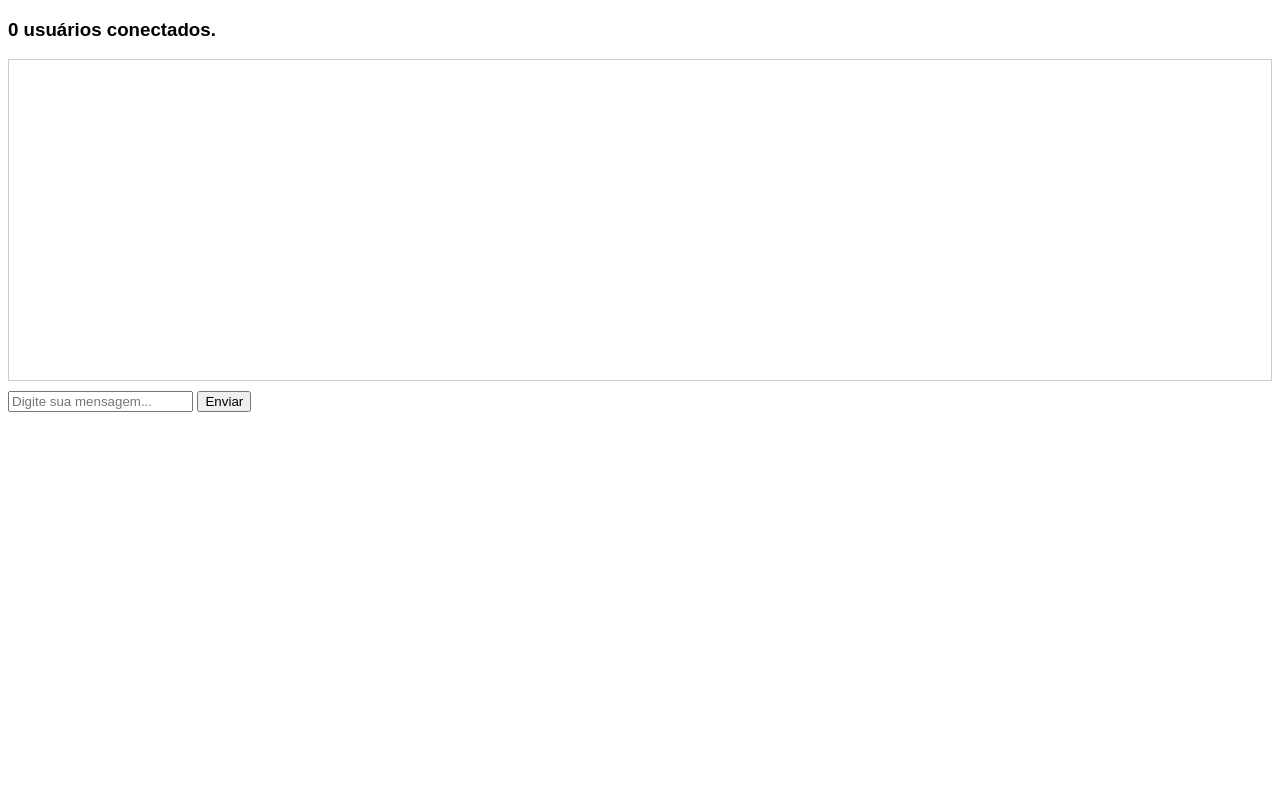
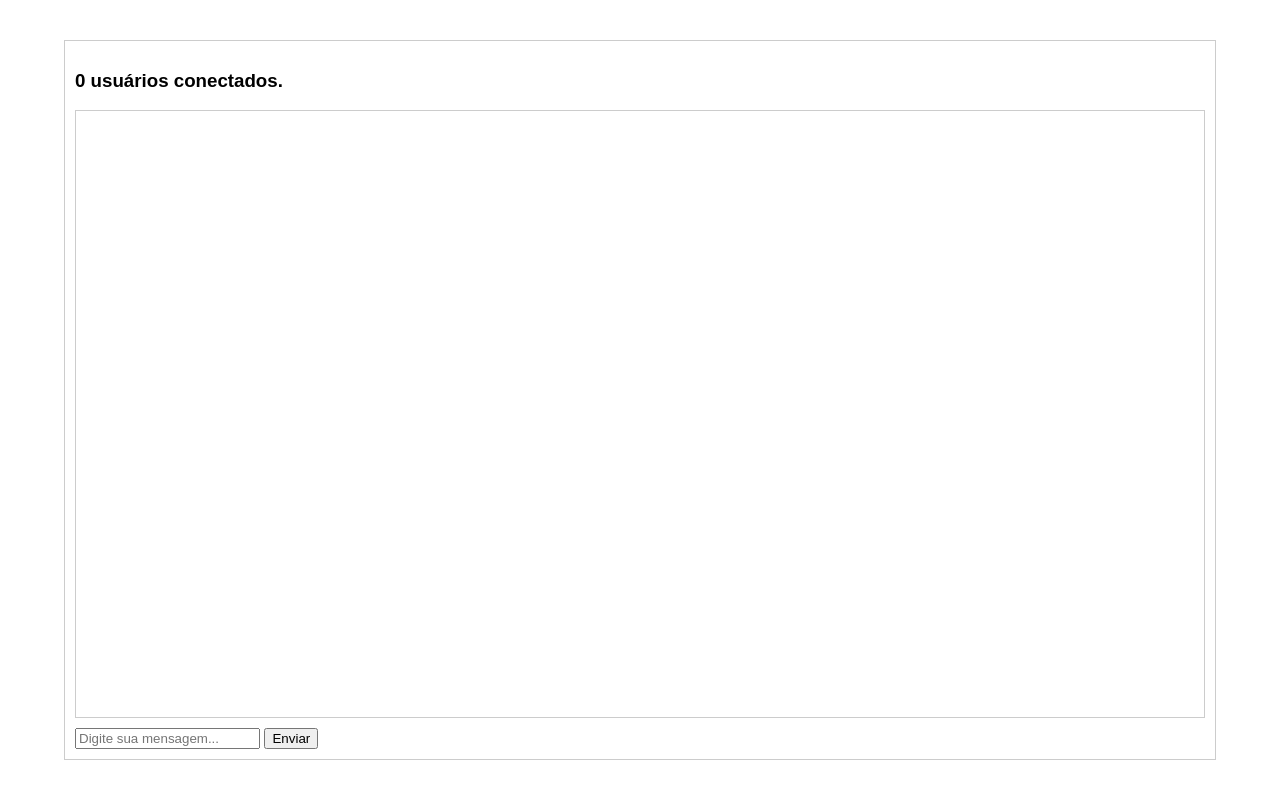
Before and after one commit to awangelo/Go-Anon-Chat, a plain HTML site: page web/index.html in a window 1280 px wide. Drawn offline with Linux system fonts and the light colour scheme.

Commit message:
style: container com margem em tudo

```diff
--- a/web/index.html
+++ b/web/index.html
@@ -8,11 +8,26 @@
     <style>
         body {
             font-family: Arial, sans-serif;
+            display: flex;
+            justify-content: center;
+            align-items: center;
+            height: 100vh;
+            margin: 0;
+        }
+
+        #container {
+            display: flex;
+            flex-direction: column;
+            width: 90%;
+            height: 90%;
+            border: 1px solid #ccc;
+            padding: 10px;
+            box-sizing: border-box;
         }
 
         #messages {
             border: 1px solid #ccc;
-            height: 300px;
+            flex-grow: 1;
             overflow-y: scroll;
             padding: 10px;
         }
@@ -24,11 +39,13 @@
 </head>
 
 <body>
-    <h3 id="user-count">0 usuários conectados.</h3>
-    <div id="messages"></div>
-    <div id="input">
-        <input type="text" id="messageInput" placeholder="Digite sua mensagem...">
-        <button onclick="sendMessage()">Enviar</button>
+    <div id="container">
+        <h3 id="user-count">0 usuários conectados.</h3>
+        <div id="messages"></div>
+        <div id="input">
+            <input type="text" id="messageInput" placeholder="Digite sua mensagem...">
+            <button onclick="sendMessage()">Enviar</button>
+        </div>
     </div>
 
     <script src="/web/static/chat.js"></script>
```
Also changed, not shown: 1 other file.
